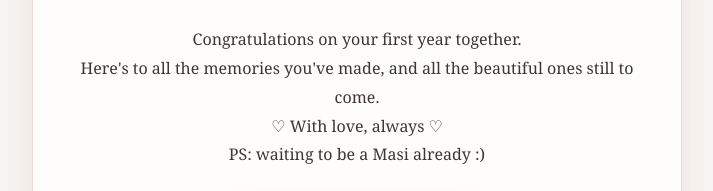
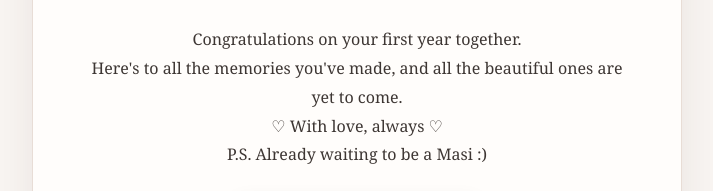
Before and after one commit to ummehaani1215/CHOCHCHLE, a plain HTML site: page anniversary.html in a window 1280 px wide. Shown: the part 297-488 px from the top of the page, without its empty margins (283-996 px from the left). Drawn offline with Linux system fonts and the light colour scheme.

Commit message:
end
Updated anniversary message content and formatting.

```diff
--- a/anniversary.html
+++ b/anniversary.html
@@ -33,7 +33,7 @@
 
         <p>
             Here's to all the memories you've made,
-            and all the beautiful ones still to come.
+            and all the beautiful ones are yet to come.
         </p>
 
         <p class="ending">
@@ -41,7 +41,7 @@
         </p>
 
         <p class="ending">
-             PS: waiting to be a Masi already :)
+             P.S. Already waiting to be a Masi :)
         </p>
 
         <img src="couple.JPG" alt="A beautiful memory" class="couple-photo">
```
